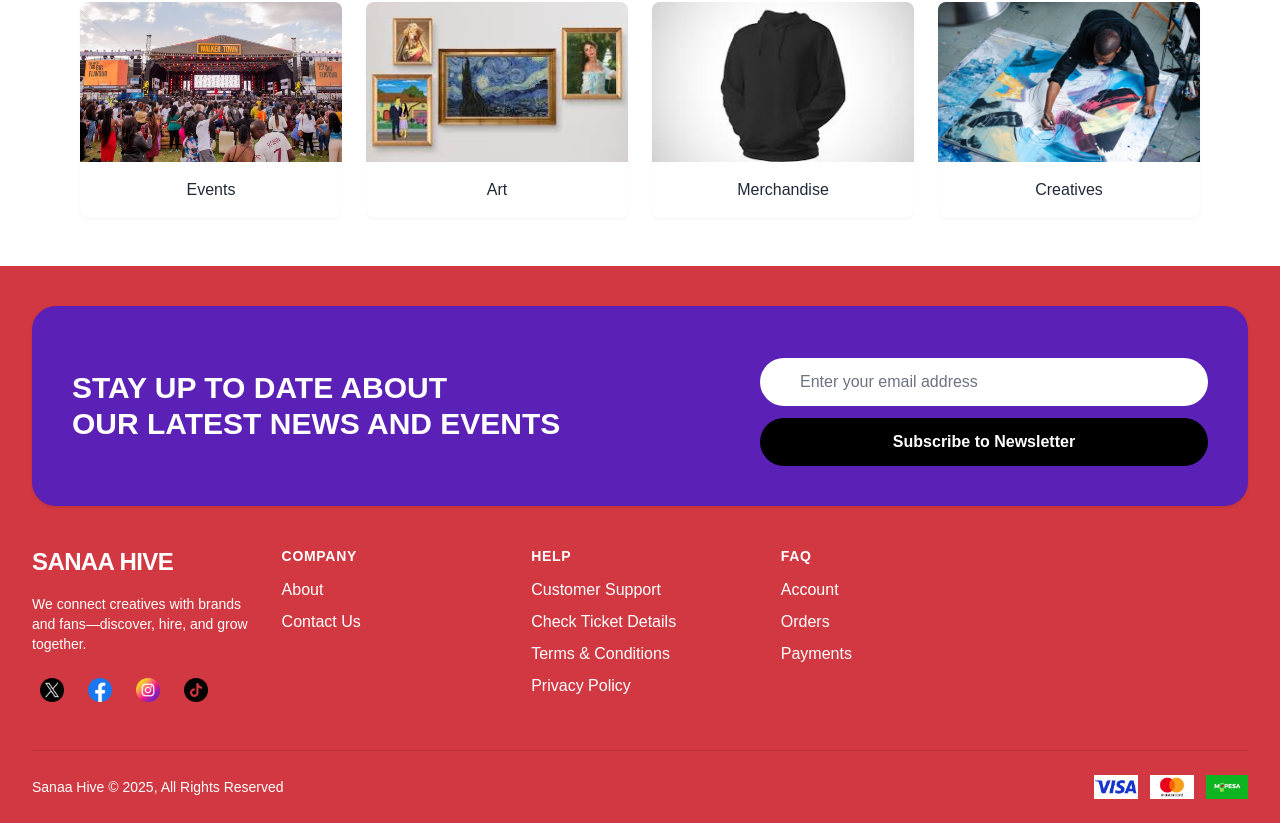
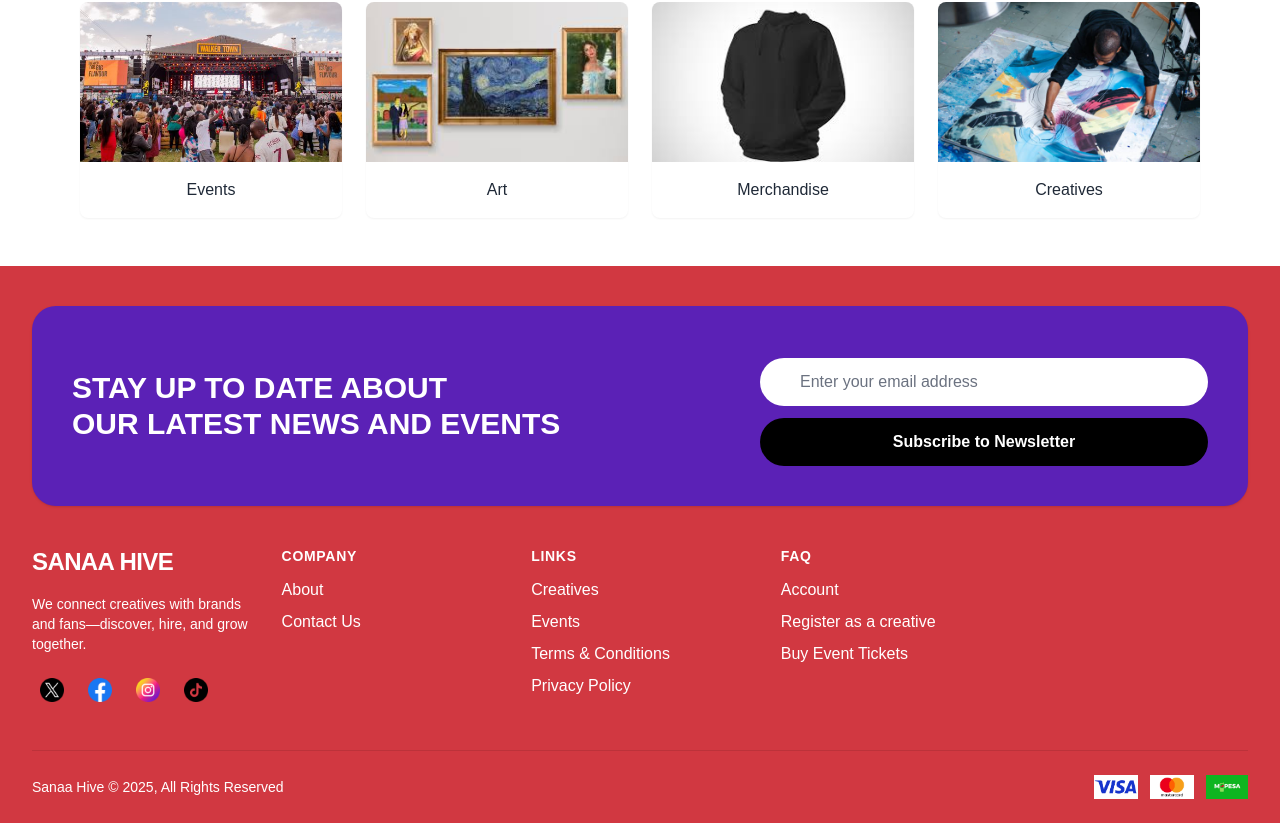
Before and after one commit to Louiskoyio/sanaa-hive-demo, a Next.js app: page / in a window 1280 px wide. Shown: the part 2110-2933 px from the top of the page. Built offline with nearby package versions, Linux system fonts and the light colour scheme; no server answers.

Commit message:
minor touch ups

```diff
--- a/src/components/Footer.tsx
+++ b/src/components/Footer.tsx
@@ -91,16 +91,16 @@ export default function Footer() {
             ["About", "/about"],
             ["Contact Us", "/contact-us"],
           ]} />
-          <FooterCol title="HELP" links={[
-            ["Customer Support", "/support"],
-            ["Check Ticket Details", "/delivery"],
+          <FooterCol title="LINKS" links={[
+            ["Creatives", "/creatives"],
+            ["Events", "/events"],
             ["Terms & Conditions", "/terms"],
             ["Privacy Policy", "/privacy"],
           ]} />
           <FooterCol title="FAQ" links={[
             ["Account", "/account"],
-            ["Orders", "/orders"],
-            ["Payments", "/payments"],
+            ["Register as a creative", "/signup"],
+            ["Buy Event Tickets", "/events"],
           ]} />
         </div>
 
```
